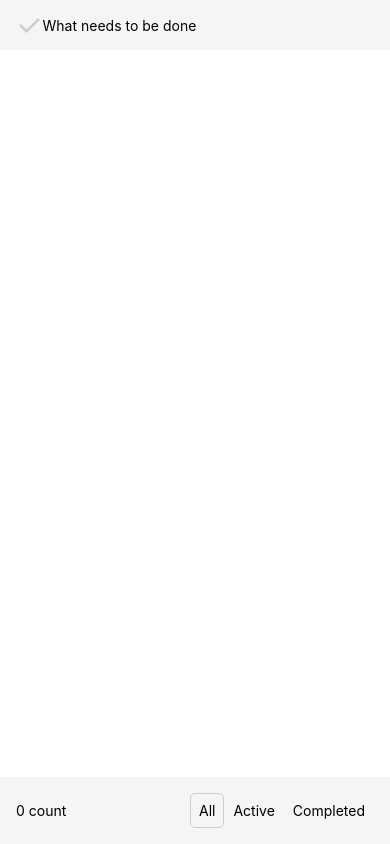
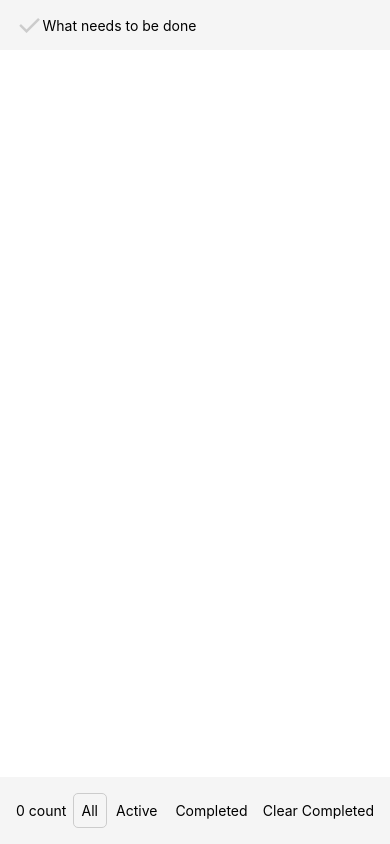
Before and after one commit to efdalyilmaz/react-native-to-do, a React Native app: screen / in a window 390 px wide. Built offline with nearby package versions, Linux system fonts and the light colour scheme.

Commit message:
efdal adds clear completed button

```diff
--- a/App.js
+++ b/App.js
@@ -30,6 +30,7 @@ export default class App extends Component {
     this.setSource = this.setSource.bind(this);
     this.renderItem = this.renderItem.bind(this);
     this.handleFilter = this.handleFilter.bind(this);
+    this.handleClearComplete = this.handleClearComplete.bind(this);
     this.handleAddItem = this.handleAddItem.bind(this);
     this.handleRemoveItem = this.handleRemoveItem.bind(this);
     this.handleToggleComplete = this.handleToggleComplete.bind(this);
@@ -55,6 +56,13 @@ export default class App extends Component {
 
     this.setSource(newItems, filterItems(this.state.filter, newItems));
   }
+
+
+  handleClearComplete(){
+    const newItems = filterItems("ACTIVE", this.state.items);
+    this.setSource(newItems, newItems);
+  }
+
 
   handleToggleComplete(key, complete){
 
@@ -130,6 +138,7 @@ render() {
         count={filterItems("ACTIVE", this.state.items).length}
         filter={this.state.filter}
         onFilter={this.handleFilter}
+        ClearComplete = {this.handleClearComplete}
       />
     </View>
   );
--- a/Footer.js
+++ b/Footer.js
@@ -17,6 +17,9 @@ export default function Footer(props) {
           <Text>Completed</Text>
         </TouchableOpacity>
       </View>
+      <TouchableOpacity onPress={() => props.ClearComplete()}>
+          <Text>Clear Completed</Text>
+        </TouchableOpacity>
     </View>
   );
 }
```
